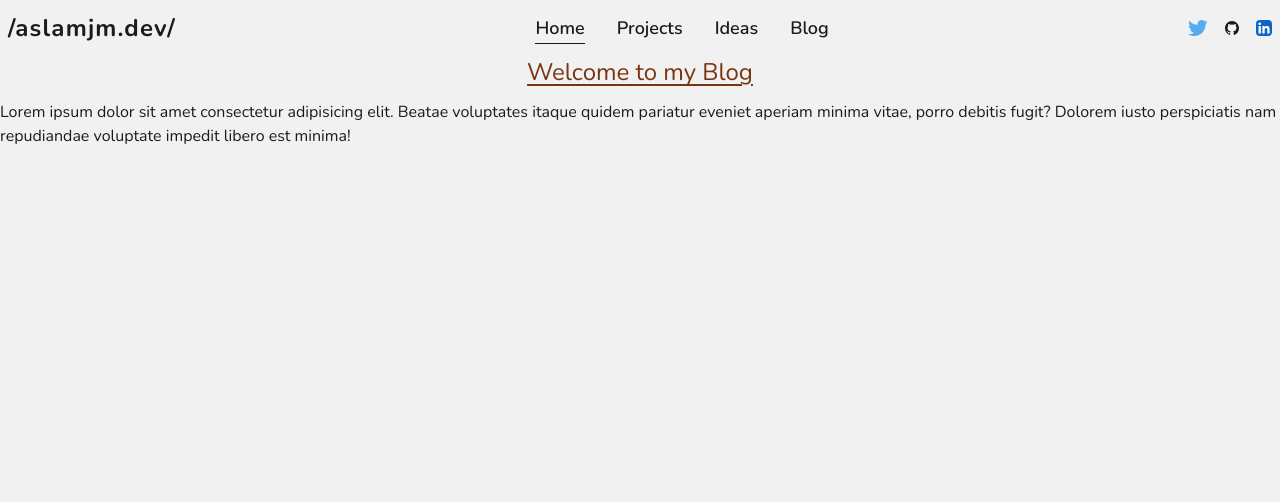
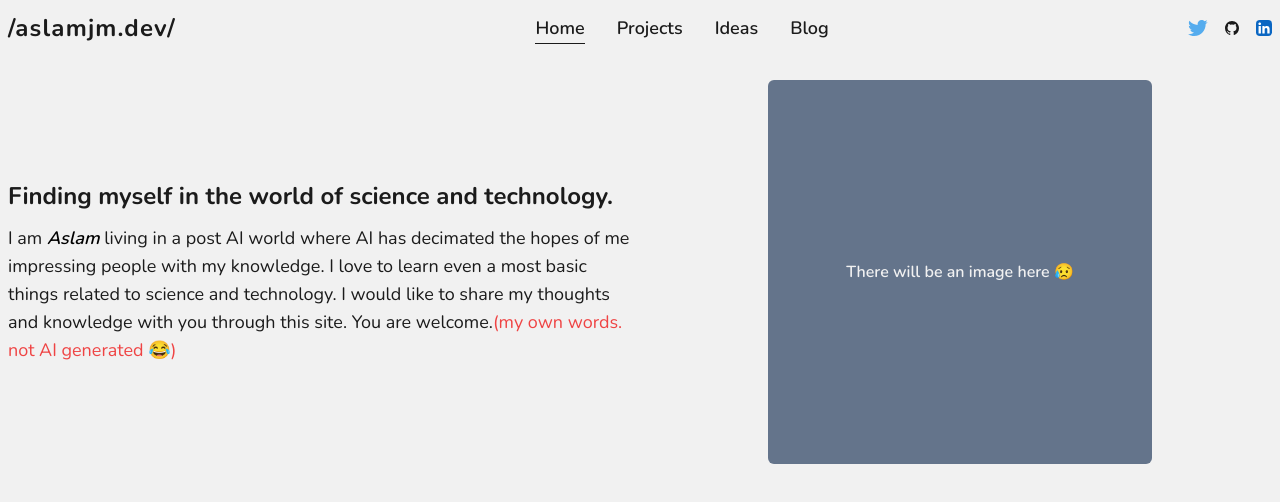
Before and after one commit to AslamJM/aslamjm.dev, a Next.js app: page / in a window 1280 px wide. Shown: the top 502 px of the page. Built offline with nearby package versions, Linux system fonts and the light colour scheme.

Commit message:
home section done somewhat

```diff
--- /dev/null
+++ b/src/app/components/Hero.tsx
@@ -0,0 +1,36 @@
+import React from "react";
+
+const Heading = ({ text }: { text: string }) => {
+  return (
+    <h1 className="text-xl md:text-2xl text-center md:text-left font-bold text-dark mb-3">
+      {text}
+    </h1>
+  );
+};
+
+const Hero = () => {
+  return (
+    <div className="flex items-center justify-center mt-4">
+      <div className="w-full md:w-1/2 p-2">
+        <Heading text="Finding myself in the world of  science and technology." />
+        <p className="text-justify md:text-left text-md md:text-lg text-dark">
+          I am <span className="font-semibold text-black italic">Aslam</span>{" "}
+          living in a post AI world where AI has decimated the hopes of me
+          impressing people with my knowledge. I love to learn even a most basic
+          things related to science and technology. I would like to share my
+          thoughts and knowledge with you through this site. You are welcome.
+          <span className="text-red-500">
+            (my own words. not AI generated 😂)
+          </span>
+        </p>
+      </div>
+      <div className="w-1/2 p-2 hidden md:flex items-center justify-center ">
+        <div className="w-96 h-96 bg-slate-500 rounded-md flex items-center justify-center font-semibold text-light">
+          There will be an image here 😥
+        </div>
+      </div>
+    </div>
+  );
+};
+
+export default Hero;
--- a/src/app/components/Navbar.tsx
+++ b/src/app/components/Navbar.tsx
@@ -95,6 +95,21 @@ const SocialLink = ({ href, Icon, className }: SocialLinkProps) => {
   );
 };
 
+export const SocialLinkComponent = () => {
+  return (
+    <div className="flex items-center invisible md:visible">
+      {socialLinks.map((link, index) => (
+        <SocialLink
+          key={link.href + "-" + index}
+          Icon={link.Icon}
+          href={link.href}
+          className={link.className}
+        />
+      ))}
+    </div>
+  );
+};
+
 function Navbar() {
   return (
     <nav className="flex flex-col md:flex-row items-center font-mont justify-center md:justify-between py-1 md:py-3  border-b-dark mx-2">
--- a/src/app/page.tsx
+++ b/src/app/page.tsx
@@ -1,15 +1,9 @@
+import Hero from "./components/Hero";
+
 export default function Home() {
   return (
     <main>
-      <h1 className="text-2xl underline underline-offset-4 text-center text-amber-900 mb-3">
-        Welcome to my Blog
-      </h1>
-      <p>
-        Lorem ipsum dolor sit amet consectetur adipisicing elit. Beatae
-        voluptates itaque quidem pariatur eveniet aperiam minima vitae, porro
-        debitis fugit? Dolorem iusto perspiciatis nam repudiandae voluptate
-        impedit libero est minima!
-      </p>
+      <Hero />
     </main>
   );
 }
```
